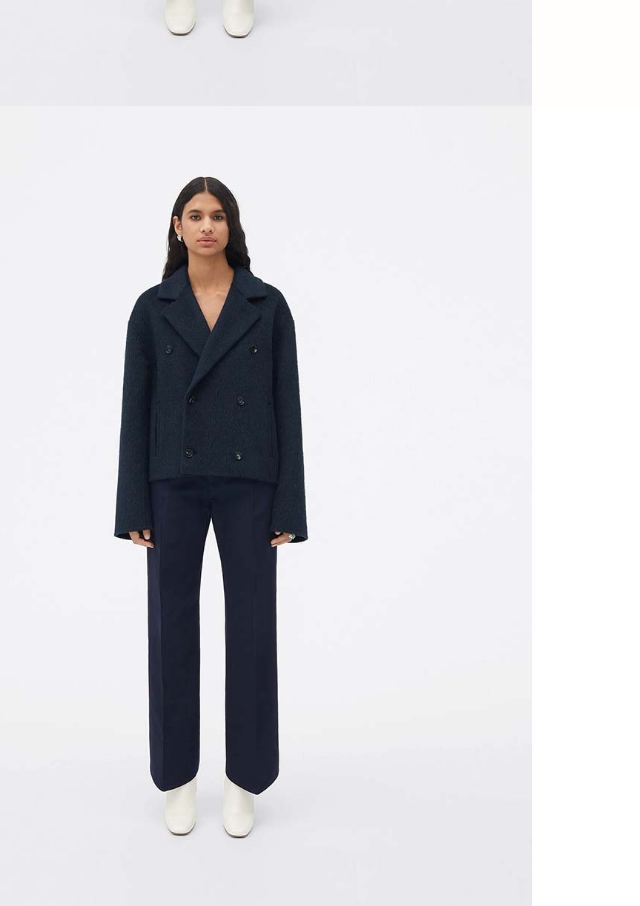
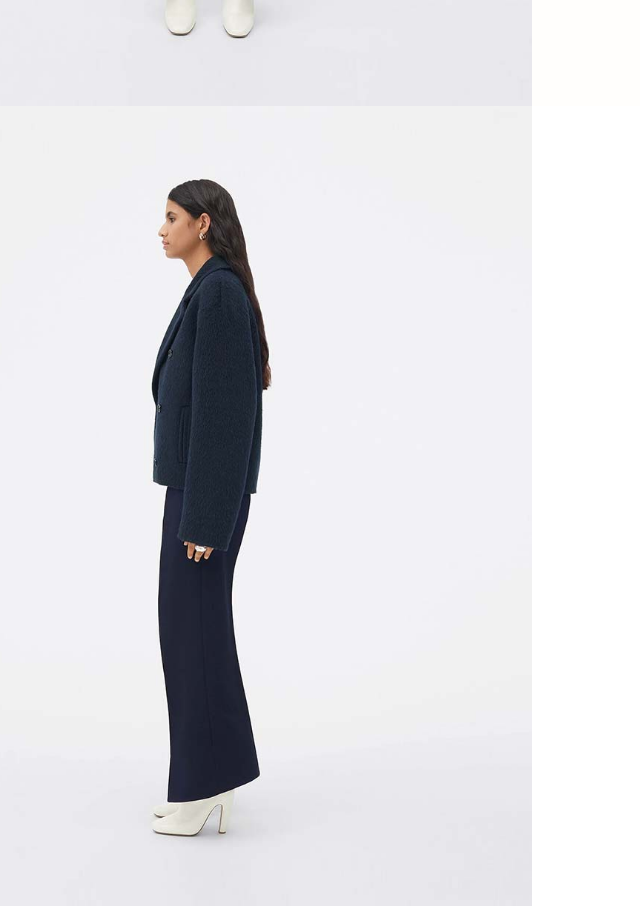
Before and after one commit to jw-ign/jw-ign.github.io, a plain HTML site: page tigerofsweden/imagefit/index.html in a window 1280 px wide. Shown: the part 694-1600 px from the top of the page, without its empty margins (108-748 px from the left). Drawn offline with Linux system fonts and the light colour scheme.

Commit message:
Update index.html

```diff
--- a/tigerofsweden/imagefit/index.html
+++ b/tigerofsweden/imagefit/index.html
@@ -65,7 +65,7 @@
 				<img src="./images/product01.jpg" id="image"/>
 			</div>
 			<div class="image">
-				<img src="./images/product01.jpg" id="image"/>
+				<img src="./images/product02.jpg" id="image"/>
 			</div>
 		</div>
 		<div style="height: 100vh; padding: 16px; box-sizing: border-box; background-color: #FFFEFC;" id="desc">
```
